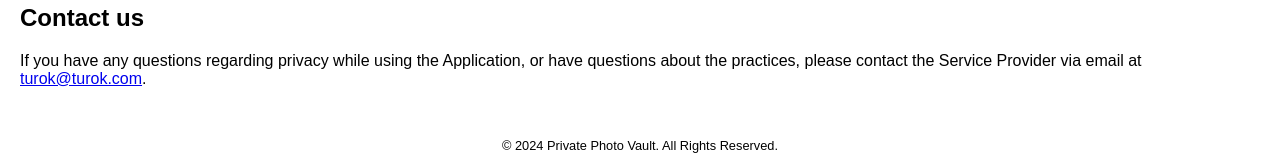
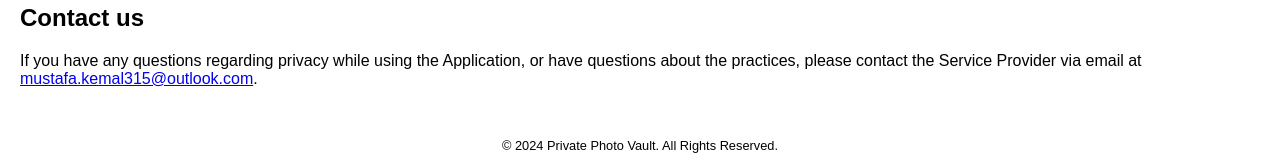
Before and after one commit to afasum/afasum.github.io, a plain HTML site: page privacy/index.html in a window 1280 px wide. Shown: the part 1699-1859 px from the top of the page. Drawn offline with Linux system fonts and the light colour scheme.

Commit message:
Update index.html

```diff
--- a/privacy/index.html
+++ b/privacy/index.html
@@ -76,7 +76,7 @@
     <h2>Your Consent</h2>
     <p>By using the Application, you are giving your consent to the Service Provider processing of your information as set forth in this Privacy Policy now and as amended by us. "Processing,” means using cookies on a computer/hand held device or using or touching information in any way, including, but not limited to, collecting, storing, deleting, using, combining and disclosing information.</p>
     <h2>Contact us</h2>
-    <p>If you have any questions regarding privacy while using the Application, or have questions about the practices, please contact the Service Provider via email at <a href="mailto:turok@turok.com">turok@turok.com</a>.</p>
+    <p>If you have any questions regarding privacy while using the Application, or have questions about the practices, please contact the Service Provider via email at <a href="mailto:mustafa.kemal315@outlook.com">mustafa.kemal315@outlook.com</a>.</p>
     <footer>&copy; 2024 Private Photo Vault. All Rights Reserved.</footer>
 </body>
 </html>
```
